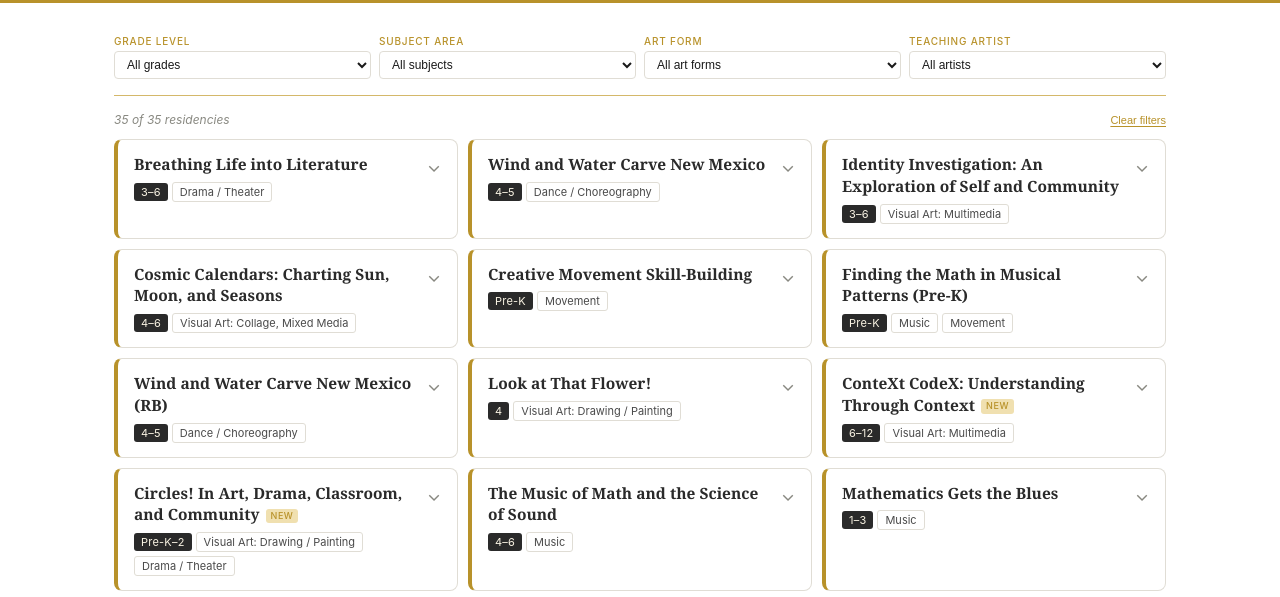
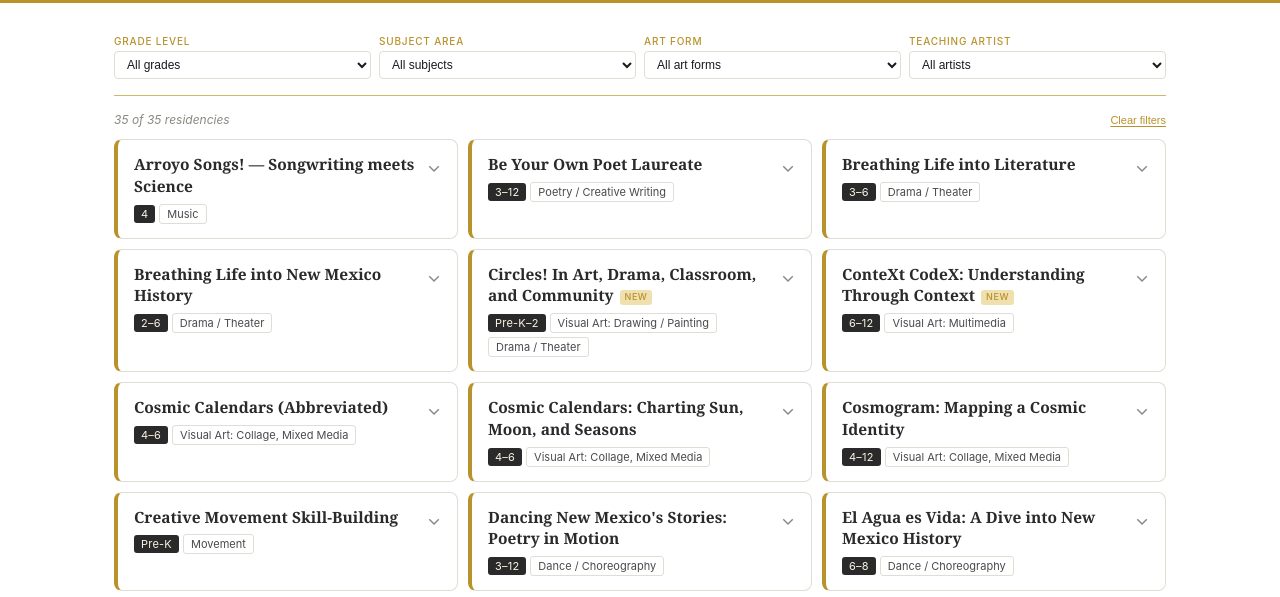
Before and after one commit to sfo-alto/alto-catalog, a website: page index.html in a window 1280 px wide. Shown: the part 203-800 px from the top of the page. Drawn offline with Linux system fonts and the light colour scheme.

Commit message:
Alphabetize residencies by title

```diff
--- a/index.html
+++ b/index.html
@@ -548,6 +548,7 @@ function render() {
   }
   const wrap = document.createElement("div");
   wrap.className = "grid";
+  filtered.sort((a, b) => a.t.localeCompare(b.t));
   filtered.forEach(r => {
     const card = document.createElement("div");
     card.className = "card";
```
